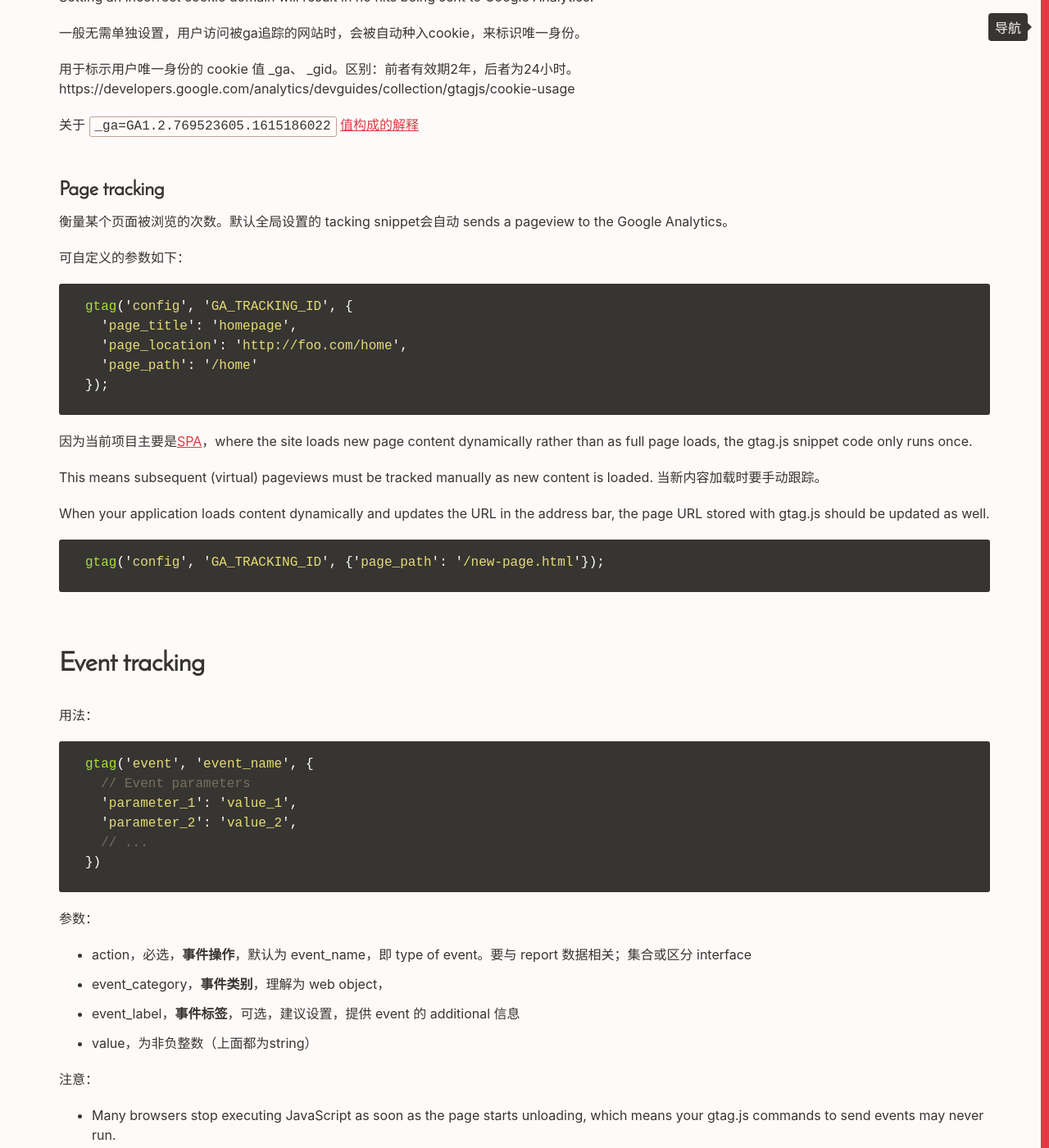
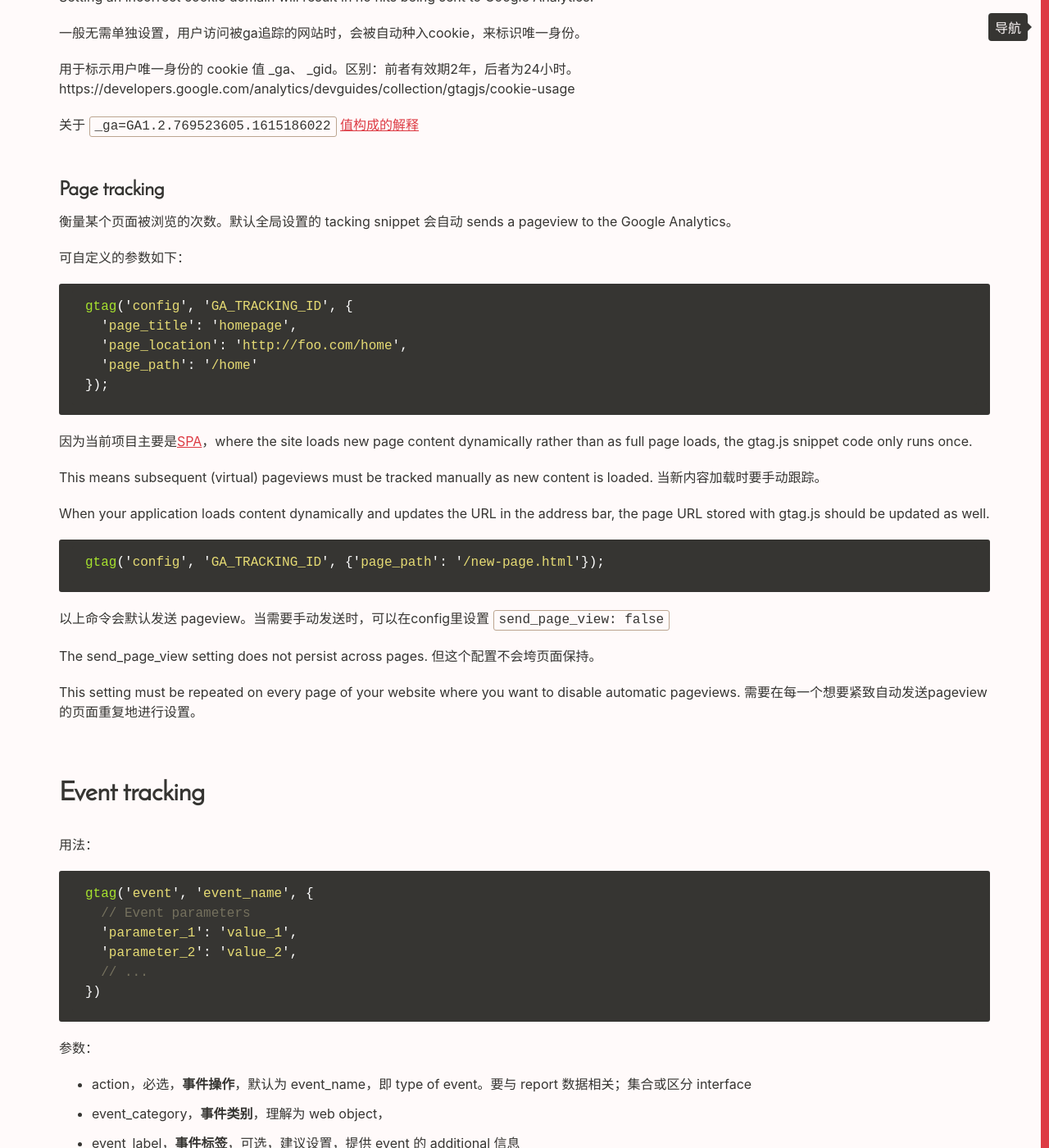
Before and after one commit to Vivi-wu/dive-into-web, a Jekyll site: the page built from _posts/2017-11-27-Google-Analytics.markdown, in a window 1280 px wide and 1400 px high, scrolled down 990 px. Shown: the whole window at 82% size. Built offline with Jekyll 4.4.1, drawn with Linux system fonts in a browser that asks for light colours.

Commit message:
update blog for ga

````diff
--- a/_posts/2017-11-27-Google-Analytics.markdown
+++ b/_posts/2017-11-27-Google-Analytics.markdown
@@ -43,7 +43,7 @@ Setting an incorrect cookie domain will result in no hits being sent to Google A
 
 ### Page tracking
 
-衡量某个页面被浏览的次数。默认全局设置的 tacking snippet会自动 sends a pageview to the Google Analytics。
+衡量某个页面被浏览的次数。默认全局设置的 tacking snippet 会自动 sends a pageview to the Google Analytics。
 
 可自定义的参数如下：
 
@@ -64,6 +64,11 @@ When your application loads content dynamically and updates the URL in the addre
 ```js
 gtag('config', 'GA_TRACKING_ID', {'page_path': '/new-page.html'});
 ```
+以上命令会默认发送 pageview。当需要手动发送时，可以在config里设置 `send_page_view: false`
+
+The send_page_view setting does not persist across pages. 但这个配置不会垮页面保持。
+
+This setting must be repeated on every page of your website where you want to disable automatic pageviews. 需要在每一个想要紧致自动发送pageview的页面重复地进行设置。
 
 ## Event tracking
 
````
Also changed, not shown: _posts/2014-04-25-CSS-Colors-and-Backgrounds.markdown (+10 -0 lines), _posts/2020-03-30-All-About-Cookies.markdown (+10 -0 lines).
